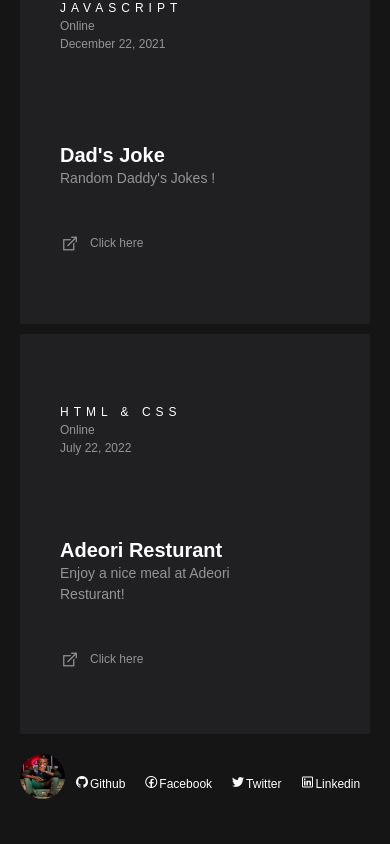
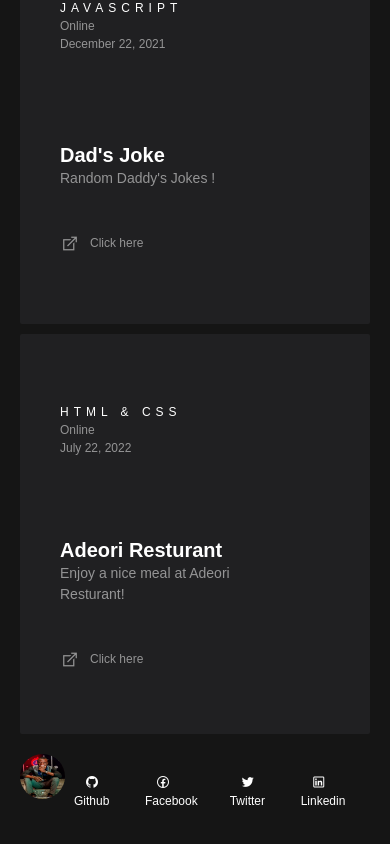
Before and after one commit to femigabriel/my-website, a Vue app: page / in a window 390 px wide. Shown: the part 5802-6646 px from the top of the page. Built offline with nearby package versions, Linux system fonts and the light colour scheme; a web font is replaced by a local one.

Commit message:
responsive designs added

```diff
--- a/src/components/SocialFooter.vue
+++ b/src/components/SocialFooter.vue
@@ -55,7 +55,7 @@ li {
 }
 .lab {
   font-size: 24px;
-  margin: 3px 0px;
+  margin: 3px 10px;
 }
 img {
   width: 55px;
```
